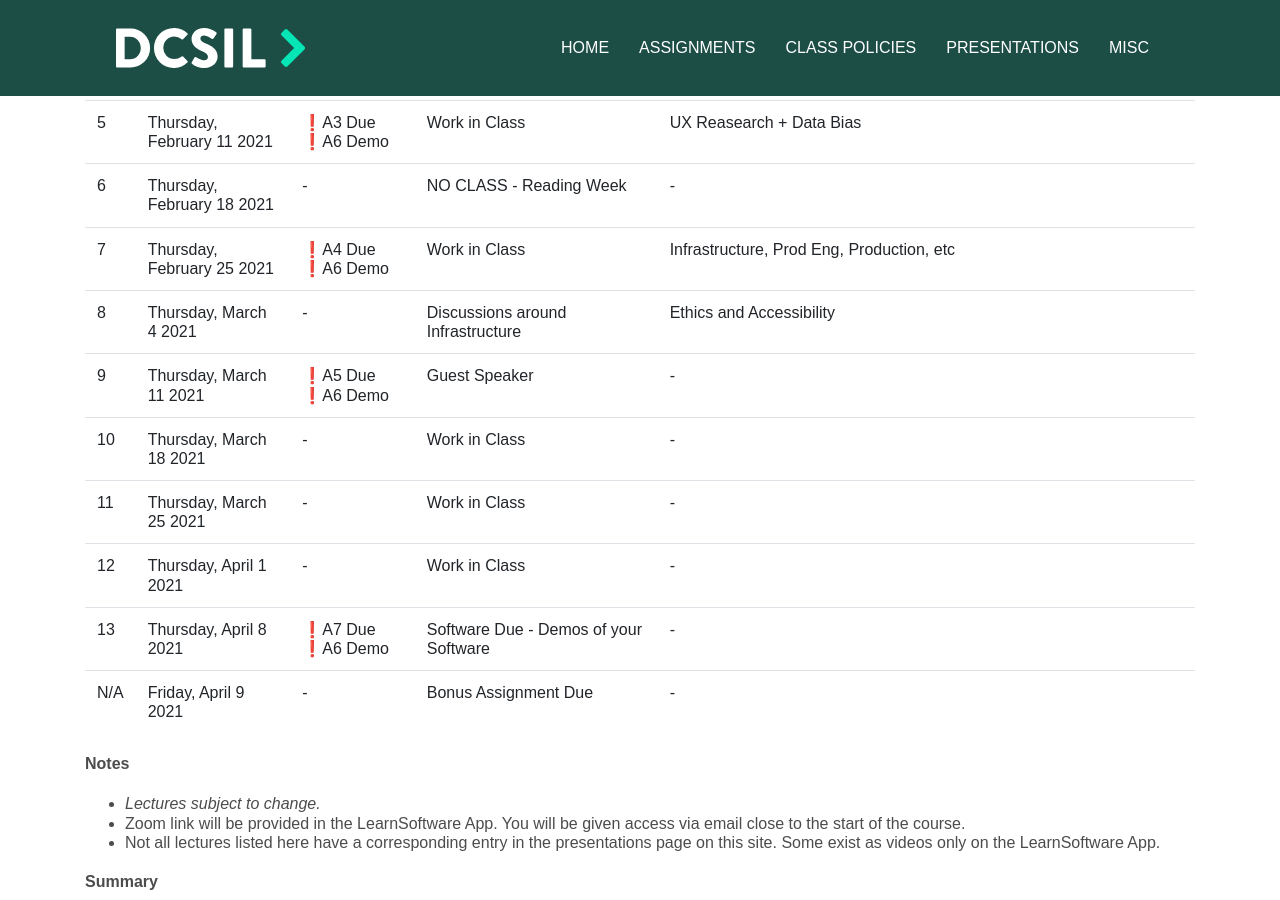
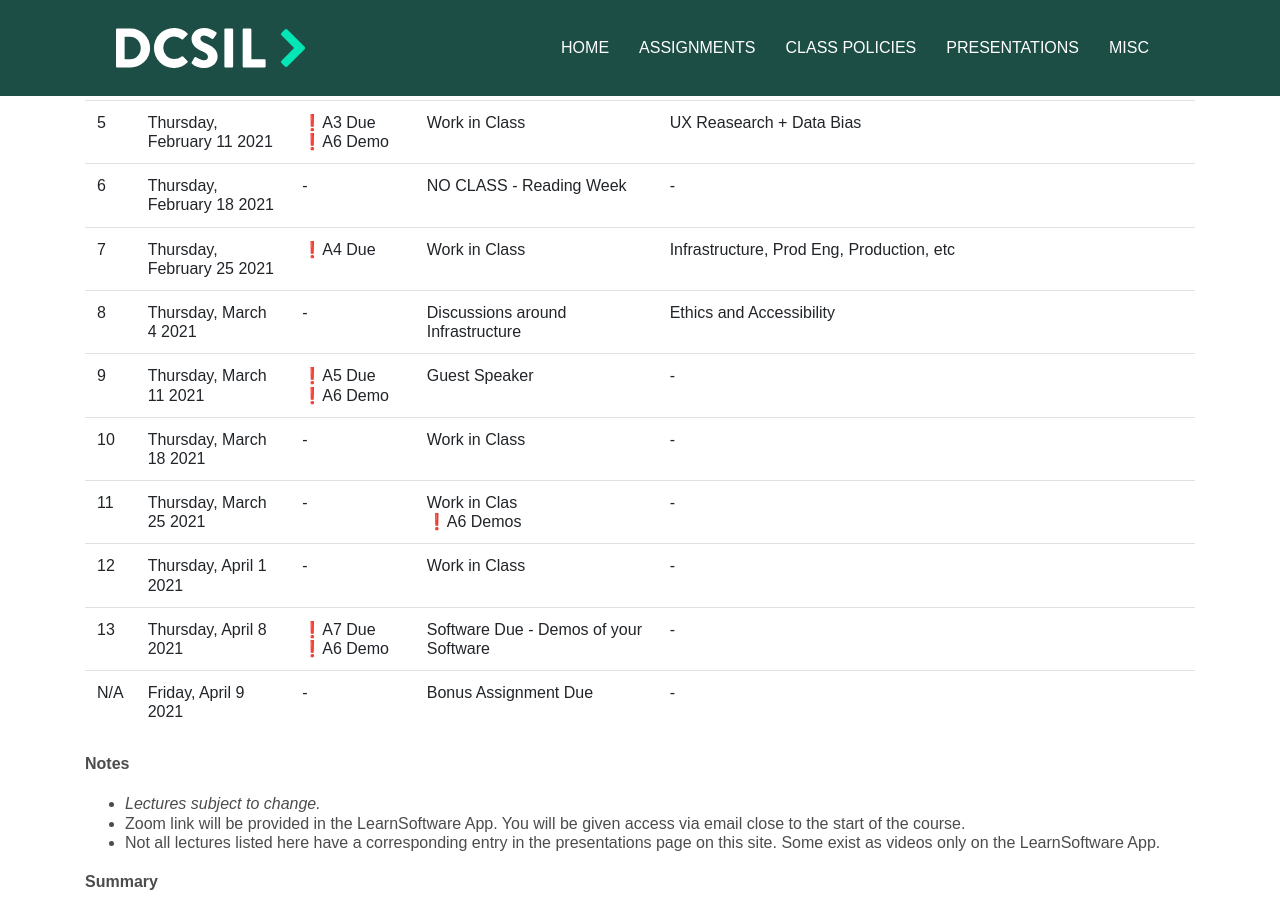
Before and after one commit to dcsil/CSC491, a Jekyll site: the page built from other_pages/schedule.md, in a window 1280 px wide and 900 px high, scrolled down 486 px. Built offline with Jekyll 4.4.1, drawn with Linux system fonts in a browser that asks for light colours; our own code applies the rules of GitHub Pages for plain Markdown files.

Commit message:
Move Demo 3

```diff
--- a/other_pages/schedule.md
+++ b/other_pages/schedule.md
@@ -11,11 +11,11 @@ This is a class schedule indicating what we aim to do each week and the recommen
 | 4 | Thursday, February 4 2021  | -   | Guest Speaker | Different Kinds of Tests / Best Practices - Languages / Best Pracitces - Linting, Semantic Analysis, etc |
 | 5 | Thursday, February 11 2021  | ❗A3 Due<br>❗A6 Demo | Work in Class | UX Reasearch + Data Bias |
 | 6 | Thursday, February 18 2021 | -          | NO CLASS - Reading Week | - |
-| 7 | Thursday, February 25 2021 | ❗A4 Due<br>❗A6 Demo  | Work in Class | Infrastructure, Prod Eng, Production, etc |
+| 7 | Thursday, February 25 2021 | ❗A4 Due | Work in Class | Infrastructure, Prod Eng, Production, etc |
 | 8 | Thursday, March 4 2021 | -  | Discussions around Infrastructure | Ethics and Accessibility |
 | 9 | Thursday, March 11 2021     | ❗A5 Due<br>❗A6 Demo  | Guest Speaker | - |
 | 10 | Thursday, March 18 2021  | - | Work in Class | - |
-| 11 | Thursday, March 25 2021   | -           | Work in Class | - |
+| 11 | Thursday, March 25 2021   | -           | Work in Clas<br>❗A6 Demos | - |
 | 12 | Thursday, April 1 2021    | - | Work in Class | - |
 | 13 | Thursday, April 8 2021    | ❗A7 Due<br>❗A6 Demo | Software Due - Demos of your Software | - |
 | N/A | Friday, April 9 2021  | -           | Bonus Assignment Due | - |
```
